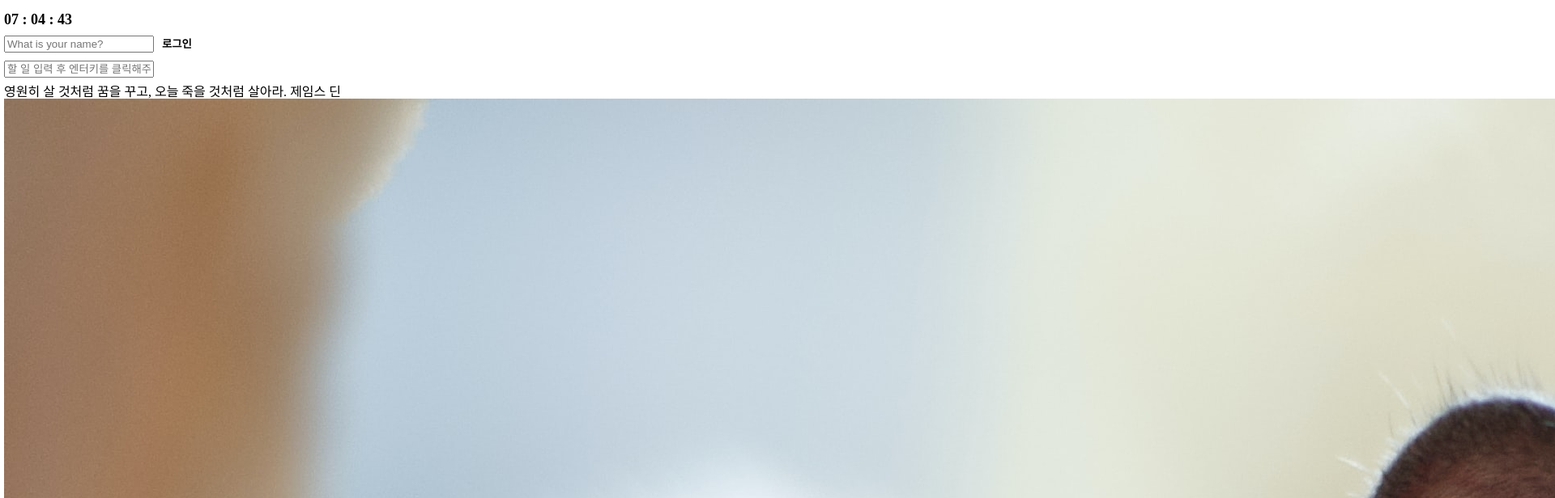
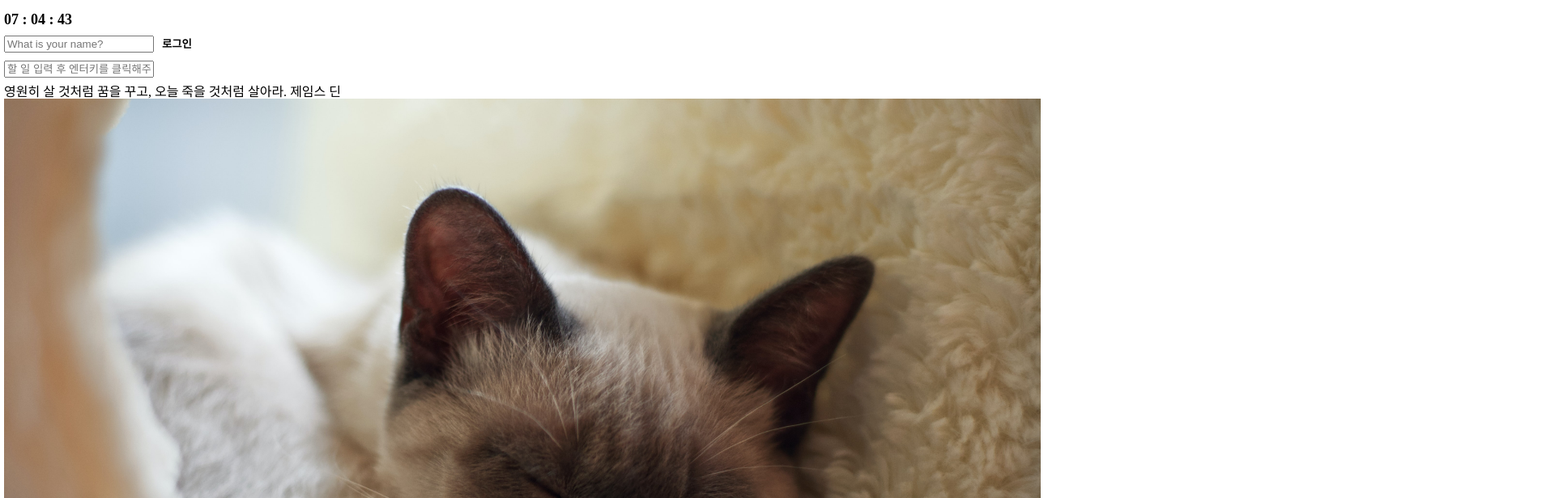
Before and after one commit to bluehy/javascript-study, a plain HTML site: page momentum2021/index.html in a window 1280 px wide. Shown: the top 616 px of the page at 81% size, 1920 px wide, since content can reach past the window. Drawn offline with Linux system fonts and the light colour scheme.

Commit message:
edit css

```diff
--- a/momentum2021/css/common.css
+++ b/momentum2021/css/common.css
@@ -2,12 +2,15 @@
 .hidden {
    display:none;
 }
+
+body{
+   width: 100vw;
+   height: 100vh;
+   padding: 5px;
+}
+
 header, main {
    margin-bottom: 10px;
-}
-
-body{
-   padding: 5px;
 }
 
 h1 {
--- a/momentum2021/css/style.css
+++ b/momentum2021/css/style.css
@@ -7,6 +7,11 @@ button {
 
 form {
    margin: 10px 0 ;
+}
+
+img{
+   width: 100%;
+   height: auto;
 }
 
 ul{
```
